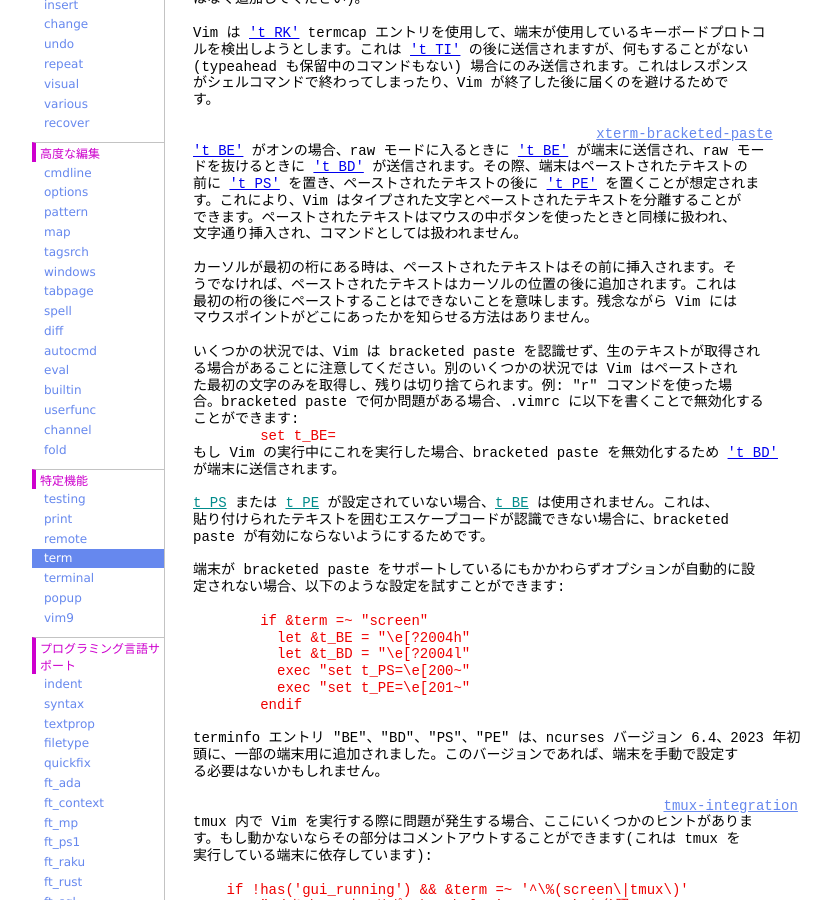
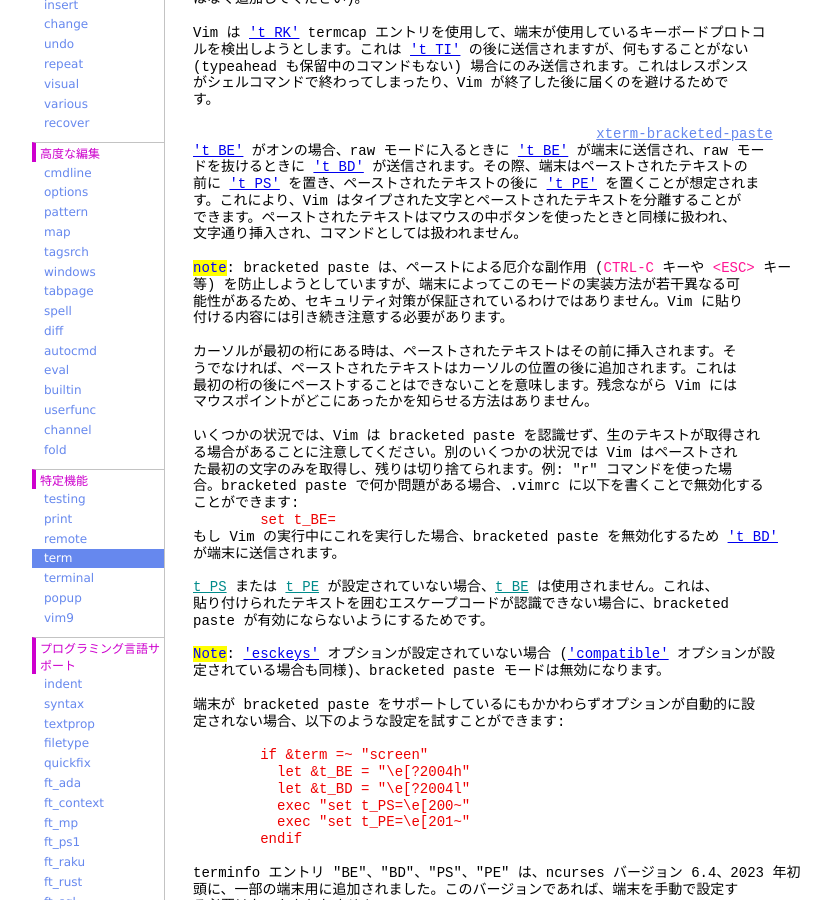
Before and after one commit to vim-jp/vimdoc-ja, a Jekyll site: the page built from term.html, in a window 1280 px wide and 900 px high, scrolled down 1686 px. Shown: the whole window, without its empty margins (208-1039 px from the left). Built offline with Jekyll 4.4.1, drawn with Linux system fonts in a browser that asks for light colours; nearby versions of some CDN libraries; comment, search, counter and statistics services are not loaded; some of the changed text lies outside the part shown.

Commit message:
Generated by GitHub workflow 6769863550
https://github.com/vim-jp/vimdoc-ja-working/actions/runs/6769863550

```diff
--- a/term.html
+++ b/term.html
@@ -3,7 +3,7 @@ layout: vimdoc
 helpname: 'term'
 ---
 <div id='vimCodeElement'>
-<a class="Constant" href="term.html" name="term.txt">term.txt</a>&nbsp;&nbsp;&nbsp;&nbsp;&nbsp;&nbsp;For&nbsp;<span class="Identifier">Vim バージョン 9.0.</span>&nbsp;&nbsp;Last change: 2023 Jan 15<br>
+<a class="Constant" href="term.html" name="term.txt">term.txt</a>&nbsp;&nbsp;&nbsp;&nbsp;&nbsp;&nbsp;For&nbsp;<span class="Identifier">Vim バージョン 9.0.</span>&nbsp;&nbsp;Last change: 2023 Oct 25<br>
 <br>
 <br>
 &nbsp;&nbsp;&nbsp;&nbsp;&nbsp;&nbsp;&nbsp;&nbsp;&nbsp;&nbsp;&nbsp;&nbsp;&nbsp;&nbsp;&nbsp;&nbsp;<span class="Identifier">VIMリファレンスマニュアル&nbsp;&nbsp;&nbsp;&nbsp;by Bram Moolenaar</span><br>
@@ -106,6 +106,11 @@ Vim は&nbsp;<a class="Type" href="term.html#'t_RK'">'t_RK'</a>&nbsp;termcap エ
 できます。ペーストされたテキストはマウスの中ボタンを使ったときと同様に扱われ、<br>
 文字通り挿入され、コマンドとしては扱われません。<br>
 <br>
+<span class="Todo">note</span>: bracketed paste は、ペーストによる厄介な副作用 (<span class="Special">CTRL-C</span>&nbsp;キーや&nbsp;<span class="Special">&lt;ESC&gt;</span>&nbsp;キー<br>
+等) を防止しようとしていますが、端末によってこのモードの実装方法が若干異なる可<br>
+能性があるため、セキュリティ対策が保証されているわけではありません。Vim に貼り<br>
+付ける内容には引き続き注意する必要があります。<br>
+<br>
 カーソルが最初の桁にある時は、ペーストされたテキストはその前に挿入されます。そ<br>
 うでなければ、ペーストされたテキストはカーソルの位置の後に追加されます。これは<br>
 最初の桁の後にペーストすることはできないことを意味します。残念ながら Vim には<br>
@@ -123,6 +128,9 @@ Vim は&nbsp;<a class="Type" href="term.html#'t_RK'">'t_RK'</a>&nbsp;termcap エ
 <a class="Identifier" href="term.html#t_PS">t_PS</a>&nbsp;または&nbsp;<a class="Identifier" href="term.html#t_PE">t_PE</a>&nbsp;が設定されていない場合、<a class="Identifier" href="term.html#t_BE">t_BE</a>&nbsp;は使用されません。これは、<br>
 貼り付けられたテキストを囲むエスケープコードが認識できない場合に、bracketed<br>
 paste が有効にならないようにするためです。<br>
+<br>
+<span class="Todo">Note</span>:&nbsp;<a class="Type" href="options.html#'esckeys'">'esckeys'</a>&nbsp;オプションが設定されていない場合 (<a class="Type" href="options.html#'compatible'">'compatible'</a>&nbsp;オプションが設<br>
+定されている場合も同様)、bracketed paste モードは無効になります。<br>
 <br>
 端末が bracketed paste をサポートしているにもかかわらずオプションが自動的に設<br>
 定されない場合、以下のような設定を試すことができます:<br>
```
